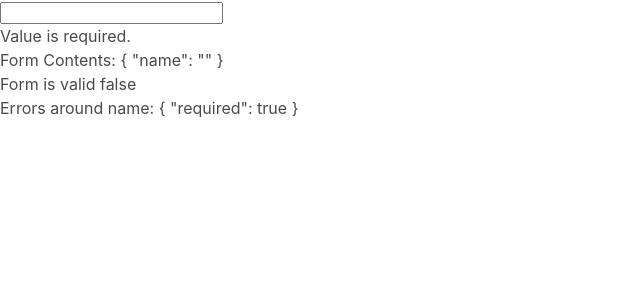
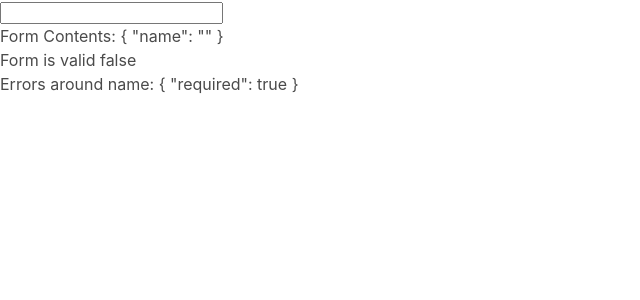
Before and after one commit to BeataJ/creditcard-reactiveForm, an Angular app: page / in a window 1280 px wide. Shown: the top 300 px of the page, without its empty margins (0-640 px from the left). Built offline with nearby package versions, Linux system fonts and the light colour scheme.

Commit message:
error displaing touched dirty

```diff
--- a/src/app/card-form/card-form.component.html
+++ b/src/app/card-form/card-form.component.html
@@ -1,7 +1,7 @@
 <form [formGroup]="cardForm">
     <input formControlName="name" />
     <ng-container *ngIf="cardForm.controls.name.errors">
-        <div *ngIf="cardForm.controls.name.errors.required">
+        <div *ngIf="cardForm.controls.name.dirty && cardForm.controls.name.touched && cardForm.controls.name.errors.required">
             Value is required.
         </div>
         <div *ngIf="cardForm.controls.name.errors.minlength">
--- a/src/app/card-form/card-form.component.ts
+++ b/src/app/card-form/card-form.component.ts
@@ -14,7 +14,9 @@
     ])
   });
 
-  constructor() { }
+  constructor() {
+    console.log(this.cardForm.get('name'));
+  }
 
   ngOnInit(): void {
   }
```
